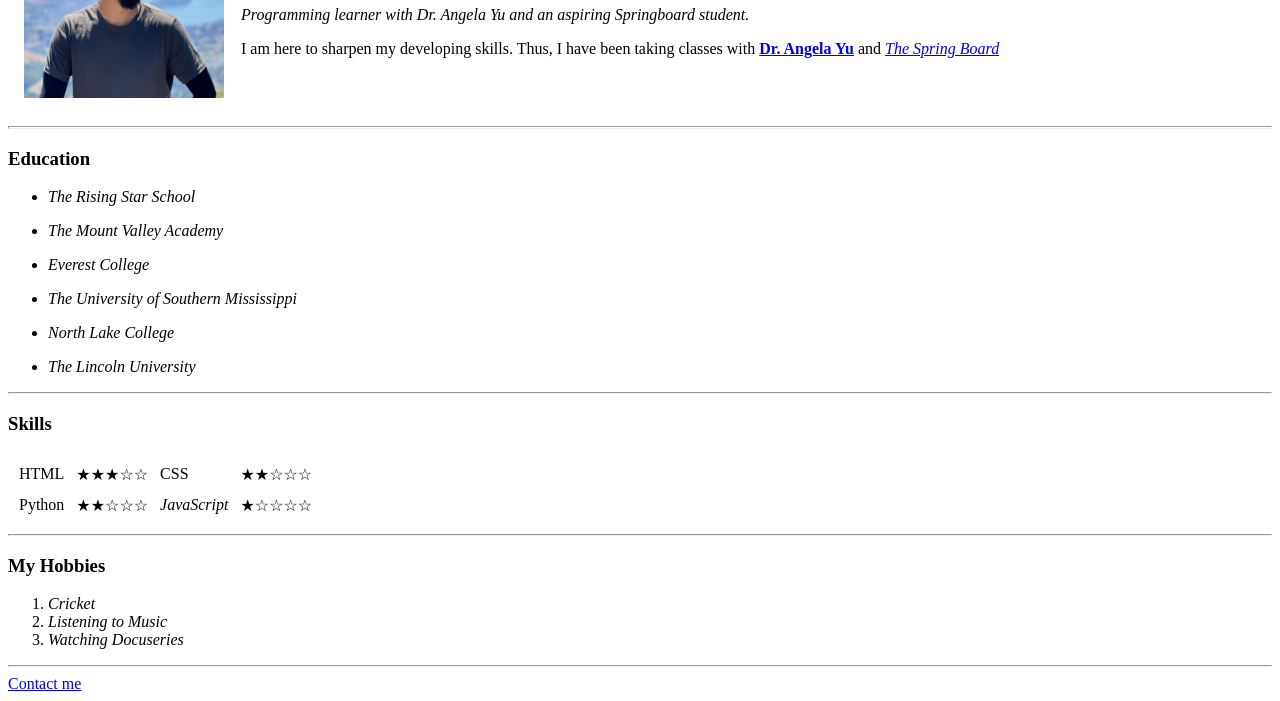
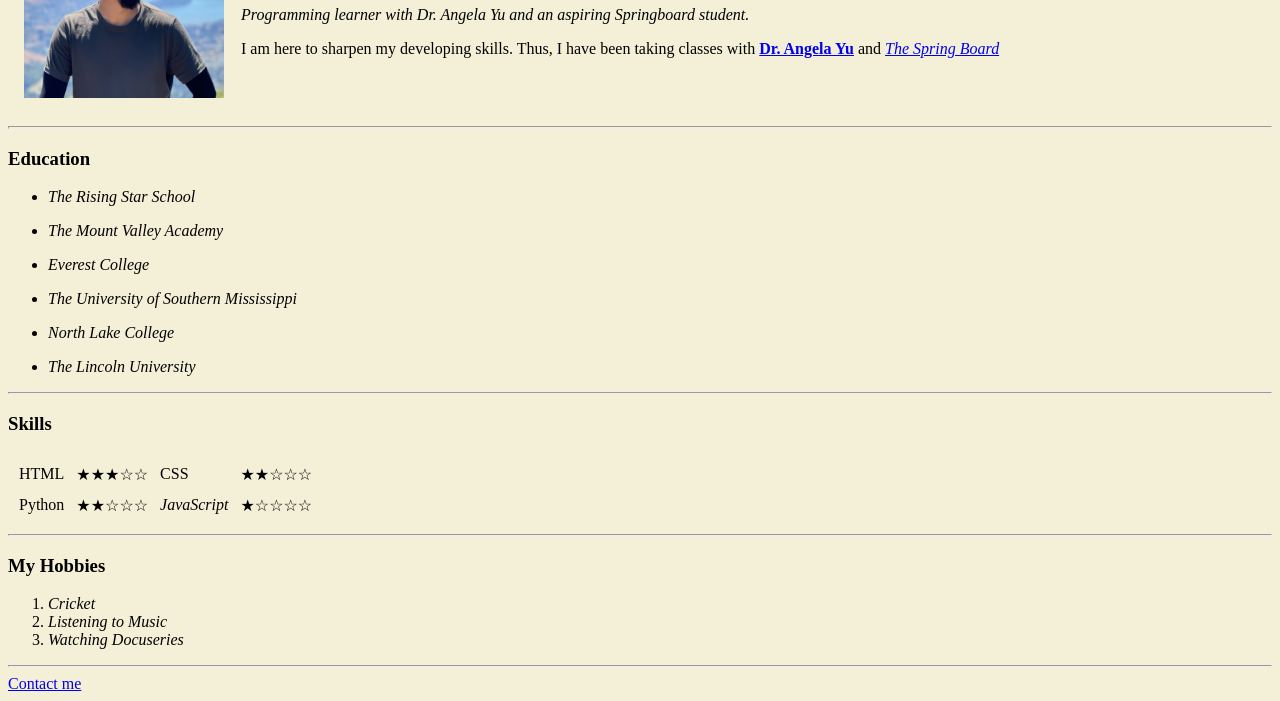
Before and after one commit to roopace55/CV, a plain HTML site: page index.html in a window 1280 px wide. Shown: the part 126-827 px from the top of the page. Drawn offline with Linux system fonts and the light colour scheme.

Commit message:
Update index.html

```diff
--- a/index.html
+++ b/index.html
@@ -7,6 +7,11 @@
 </head>
 
 <body>
+  <style>
+    body {
+  background-color: #F3F0D7;
+}
+  </style>
   <table cellspacing="15">
     <tr>
       <td><img src="rupesh.PNG" alt="Rupesh's profile image" height="200" width="200" border-radius="100%"></td>
```
